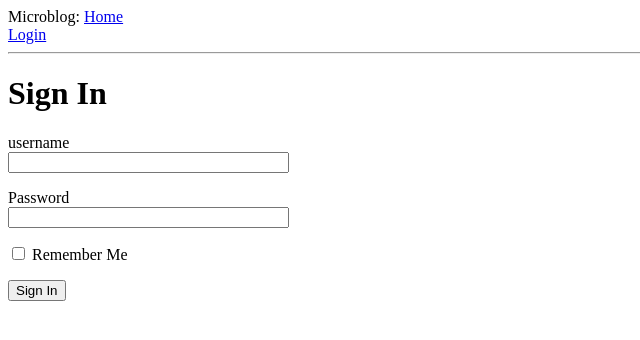
After one commit to evaristofm/microblog, a Flask app: page /login in a window 1280 px wide. The commit adds this page. Shown: the top 340 px of the page, without its empty margins (0-640 px from the left). Run offline with Flask 2, Linux system fonts and the light colour scheme.

Commit message:
Definindo forms e html de login

```diff
--- a/app/__init__.py
+++ b/app/__init__.py
@@ -1,5 +1,7 @@
 from flask import Flask
+from config import Config
 
 app = Flask(__name__)
+app.config.from_object(Config)
 
 from app import routes
--- /dev/null
+++ b/app/forms.py
@@ -0,0 +1,10 @@
+from flask_wtf import FlaskForm
+from wtforms import StringField, PasswordField, BooleanField, SubmitField
+from wtforms.validators import DataRequired
+
+
+class LoginForm(FlaskForm):
+    username = StringField('username', validators=[DataRequired()])
+    password = PasswordField('Password', validators=[DataRequired()])
+    remember_me = BooleanField('Remember Me')
+    submit = SubmitField('Sign In')
--- a/app/routes.py
+++ b/app/routes.py
@@ -1,5 +1,7 @@
-from flask import render_template
+from flask import render_template, flash, redirect, url_for
 from app import app
+from app.forms import LoginForm
+
 
 @app.route('/')
 @app.route('/index')
@@ -16,3 +18,12 @@ def index():
         }
     ]
     return render_template('index.html',title='Home', user=user, posts=posts)
+
+@app.route('/login', methods=['GET', 'POST'])
+def login():
+    form = LoginForm()
+    if form.validate_on_submit():
+        flash('Login requested for user {}, remember_me={}'.format(
+            form.username.data, form.remember_me.data))
+        return redirect(url_for('index'))
+    return render_template('login.html', title='Sign In', form=form)
--- a/app/templates/base.html
+++ b/app/templates/base.html
@@ -10,8 +10,21 @@
     {% endif %}
 </head>
 <body>
-    <div>Microblog: <a href="/index">Home</a></div>
+    <div>Microblog:
+        <a href="{{ url_for('index')}}">Home</a> <br>
+        <a href="{{ url_for('login')}}">Login</a>
+    </div>
     <hr>
+    {% with messages = get_flashed_messages() %}
+    {% if messages %}
+    <ul>
+        {% for message in messages %}
+            <li>{{ message }}</li>
+        {% endfor %}
+    </ul>
+    {% endif %}
+    {% endwith %}
+
     {% block content %}{% endblock %}
 
 </body>
--- /dev/null
+++ b/app/templates/login.html
@@ -0,0 +1,25 @@
+{% extends 'base.html' %}
+
+{% block content %}
+<h1>Sign In</h1>
+<form action="" method="post" novalidate>
+    {{ form.hidden_tag() }}
+    <p>
+        {{ form.username.label }}<br>
+        {{ form.username(size=32) }}<br>
+        {% for error in form.username.errors %}
+        <span style="color: red;">[{{ error }}]</span>
+        {% endfor %}
+    </p>
+    <p>
+        {{ form.password.label }}<br>
+        {{ form.password(size=32) }}<br>
+        {% for error in form.password.errors %}
+        <span style="color: red;">[{{ error }}]</span>
+        {% endfor %}
+    </p>
+    <p>{{ form.remember_me() }} {{ form.remember_me.label }}</p>
+    <p>{{ form.submit() }}</p>
+    </form>
+
+{% endblock content %}
--- /dev/null
+++ b/config.py
@@ -0,0 +1,4 @@
+import os
+
+class Config(object):
+    SECRET_KEY = os.environ.get('SECRET_KEY') or 'you-will-never-guess'
```
